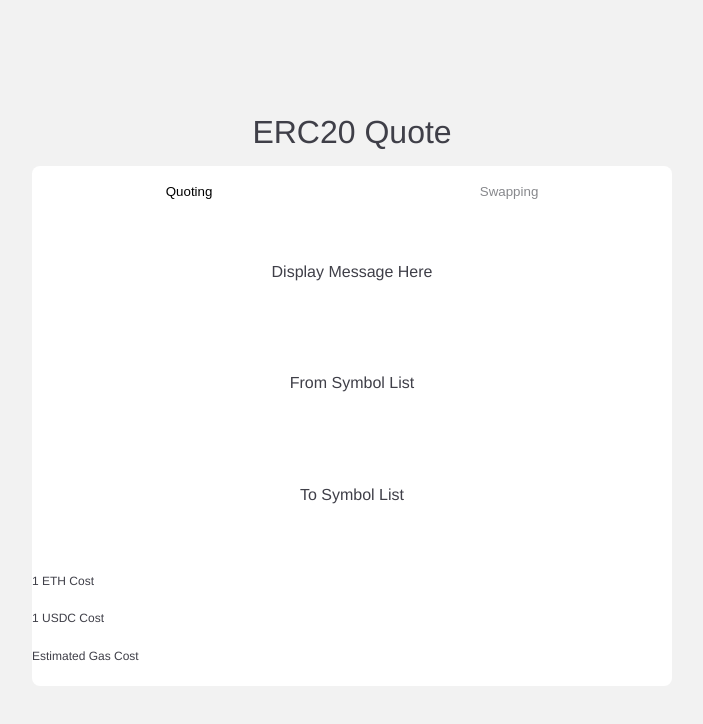
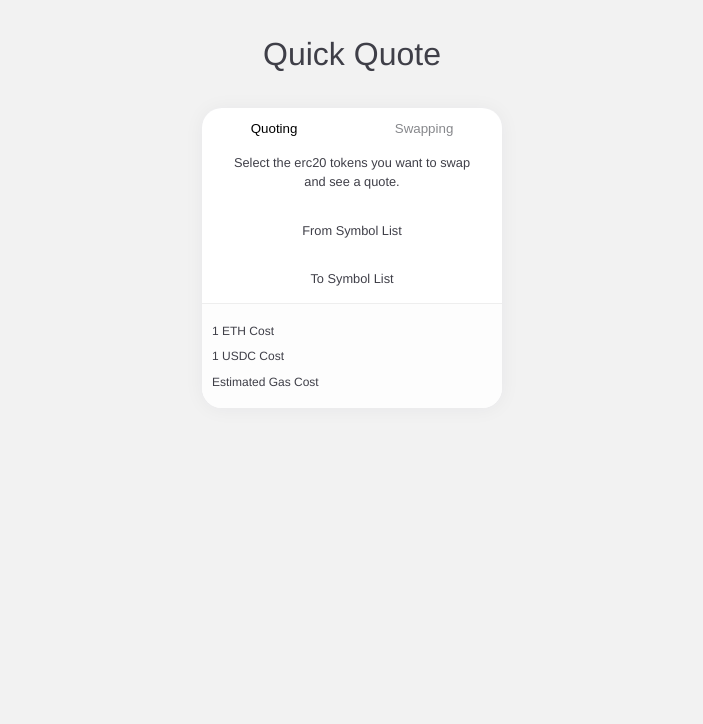
Before and after one commit to ren132710/erc20Quote, a plain HTML site: page index.html in a window 1280 px wide. Shown: the whole page, without its empty margins (288-991 px from the left). Drawn offline with Linux system fonts and the light colour scheme.

Commit message:
continue layout and styling of grid

```diff
--- a/index.html
+++ b/index.html
@@ -10,13 +10,13 @@
 </head>
 <body>
     <main class="main-background">
-        <section class="title">ERC20 Quote</section>
+        <section class="title">Quick Quote</section>
         <section class="grid-container">
             <div class="grid-row menu-row">
                 <div><button class="btn btn-quoting">Quoting</button></div>
                 <div><button class="btn btn-swapping">Swapping</button></div>
             </div>
-            <div class="grid-row message-row">Display Message Here</div>
+            <div class="grid-row message-row">Select the erc20 tokens you want to swap and see a quote.</div>
             <div class="grid-row select-row">From Symbol List</div>
             <div class="grid-row select-row">To Symbol List</div>
             <div class="grid-row quote-info-box">
--- a/style.css
+++ b/style.css
@@ -10,12 +10,14 @@ body {
     min-height: 100vh;
     background-color: #f2f2f2;
     position: relative;
+    font-size: .8rem;
+    line-height: 1.5;
 }
 
 .main-background {
     display: flex;
     flex-direction: column;
-    justify-content: center;
+    justify-content: flex-start;
     align-items: center;
     background-color: #f2f2f2;
     min-height: 100vh
@@ -23,18 +25,22 @@ body {
 
 .title {
     font-size: 2rem;
-    margin-bottom: 15px;
+    margin-top: 30px;
+    margin-bottom: 30px;
 }
 
 .grid-container {
     display: grid;
     grid-template-columns: repeat(2, 1fr);
-    grid-template-rows: 50px;
+    grid-template-rows: 30px;
     grid-auto-rows: auto;
-    min-width: 50vw;
-    min-height: 65vh;
+    min-width: 300px;
+    max-width: 300px;
+    min-height: 300px;
+    min-height: 300px;
     background-color: #fff;
-    border-radius: 8px;
+    border-radius: 20px;
+    box-shadow: 0px 1px 20px rgb(0 27 58 / 5%);
 }
 
 .grid-row {
@@ -44,13 +50,15 @@ body {
 .menu-row {
     display: flex;
     justify-content: space-around;
-    align-items: center;
+    align-items: flex-end;
 }
 
 .message-row {
     display: flex;
     justify-content: center;
     align-items: center;
+    padding: 0px 20px;
+    text-align: center;
 }
 
 .select-row {
@@ -65,6 +73,13 @@ body {
     flex-direction: column;
     justify-content: space-evenly;
     font-size: .75rem;
+    padding: 10px;
+    background-color: #fDfDfD;
+    border-top: 1px;
+    border-top-style: groove;
+    border-bottom-left-radius: 20px;
+    border-bottom-right-radius: 20px;
+
 }
 
 .btn {
```
